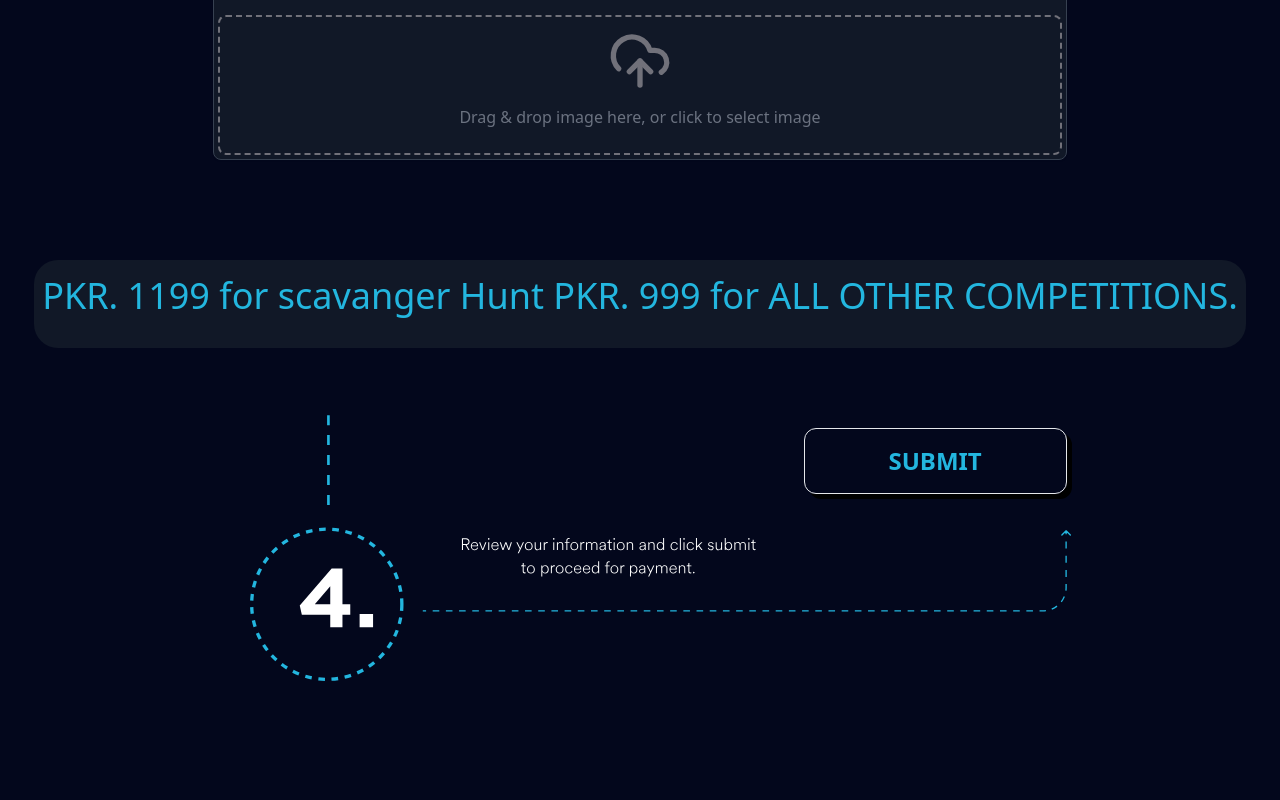
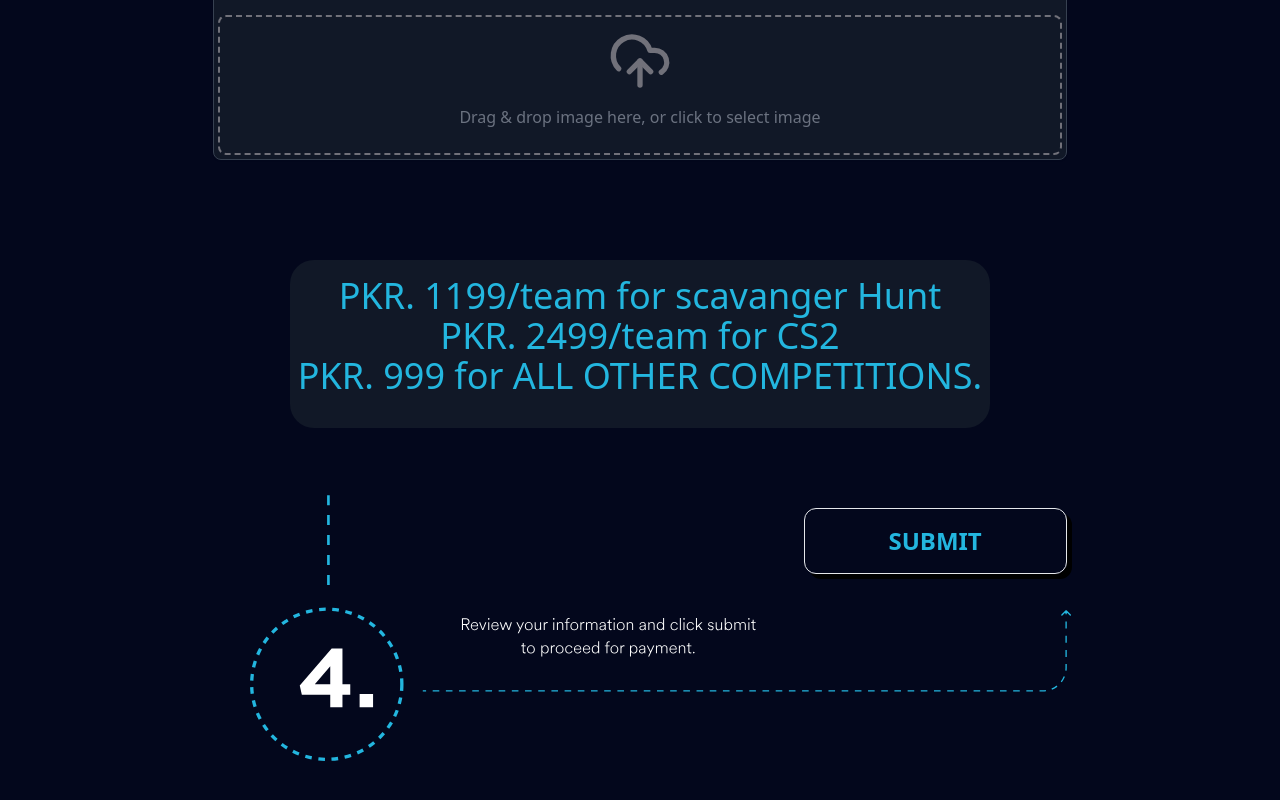
Before and after one commit to hatifmujahid/Dev-Day-2024-website, a React (Vite) app: page /register in a window 1280 px wide. Shown: the part 2683-3483 px from the top of the page. Built offline with nearby package versions, Linux system fonts and the light colour scheme; no server answers.

Commit message:
Update Register2.jsx

```diff
--- a/src/components/Register2.jsx
+++ b/src/components/Register2.jsx
@@ -1079,7 +1079,8 @@
 
                 <div className="bg-gray-900 border-gray-700 px-2 rounded-3xl flex justify-center align-center">
                         <h2 className="mainh1 text-[#23B6DF] mx-auto font-medium text-xl mt-4 text-center sm:text-3xl md:text-3xl lg:text-3xl xl:text-4xl 2xl:text-4xl text-600 text-balance sm:mb-8 md:mb-8">
-                            PKR. 1199 for scavanger Hunt
+                            PKR. 1199/team for scavanger Hunt <br/>
+                            PKR. 2499/team for CS2 <br />
                             PKR. 999 for ALL OTHER COMPETITIONS.
                         </h2>
                 </div>
```
